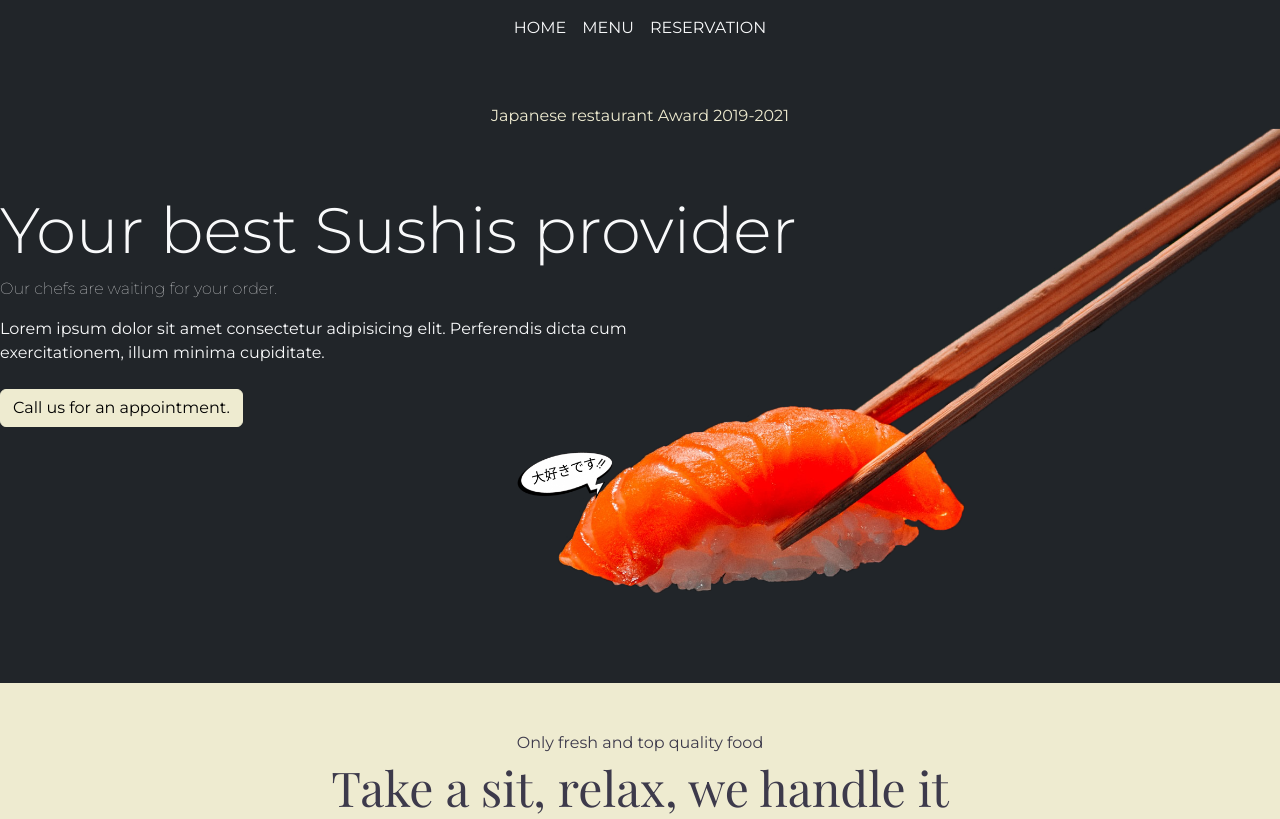
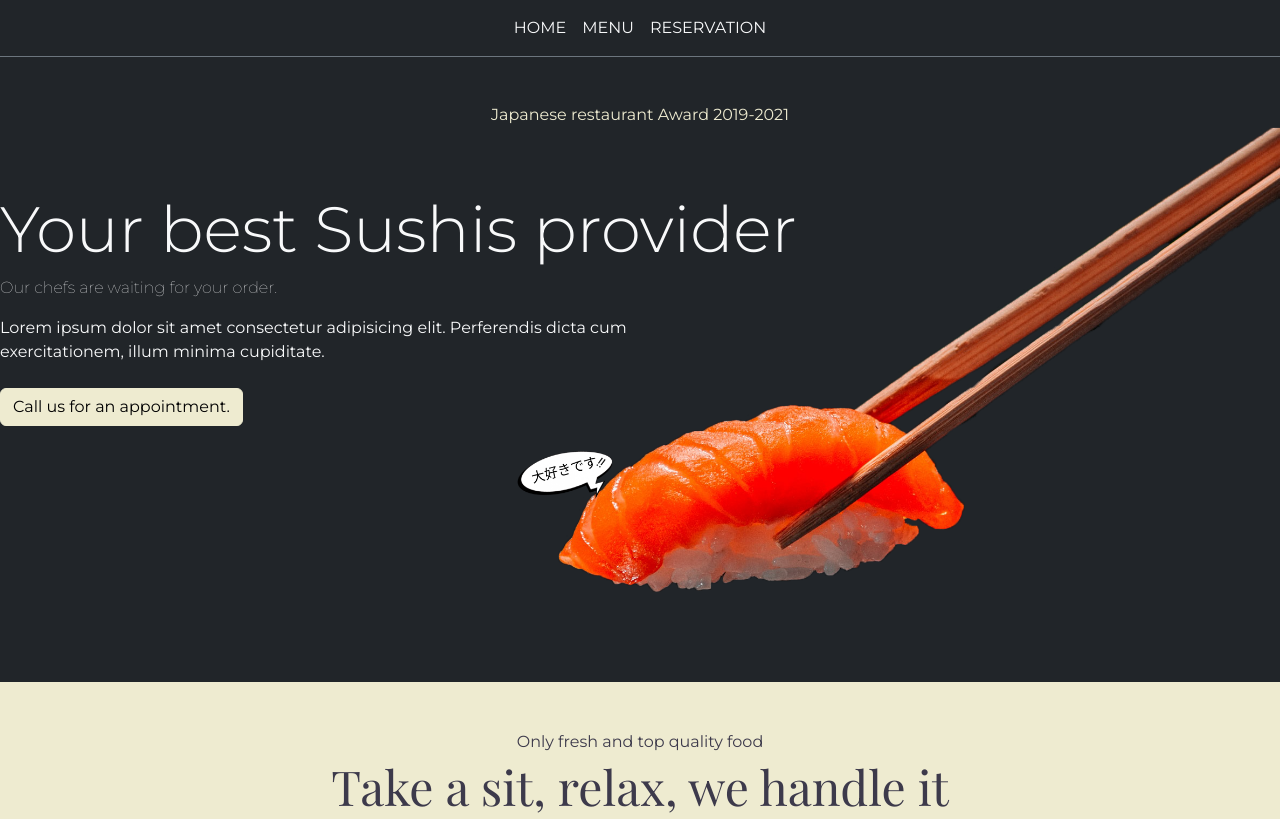
Before and after one commit to Ponifty/bootstrap-restaurant-website, a website: page index.html in a window 1280 px wide. Shown: the top 819 px of the page. Drawn offline with nearby package versions, Linux system fonts and the light colour scheme.

Commit message:
🎨Navbar fixed, custom body CSS

```diff
--- a/index.html
+++ b/index.html
@@ -13,10 +13,12 @@
     />
     <link rel="stylesheet" href="styles/raw/style.css" />
   </head>
-  <body class="max-width-body text-light">
+  <body class="custom-body text-light bg-dark">
     <header>
       <!-- Navbar -->
-      <nav class="main-nav bg-dark d-flex justify-content-center py-3">
+      <nav
+        class="main-nav bg-dark d-flex justify-content-center py-3 fixed-top border-bottom border-secondary"
+      >
         <a
           href="index.html"
           class="text-light text-uppercase text-decoration-none"
--- a/scss/_custom.scss
+++ b/scss/_custom.scss
@@ -7,9 +7,10 @@ $font-family-base: Montserrat, sans-serif;
   font-family: "Playfair Display", serif;
 }
 
-.max-width-body {
+.custom-body {
   max-width: 1920px;
   margin: 0 auto;
+  padding-top: 55px;
 }
 
 //********************************************//
```
Also changed, not shown: styles/raw/style.css, 1 other file.
